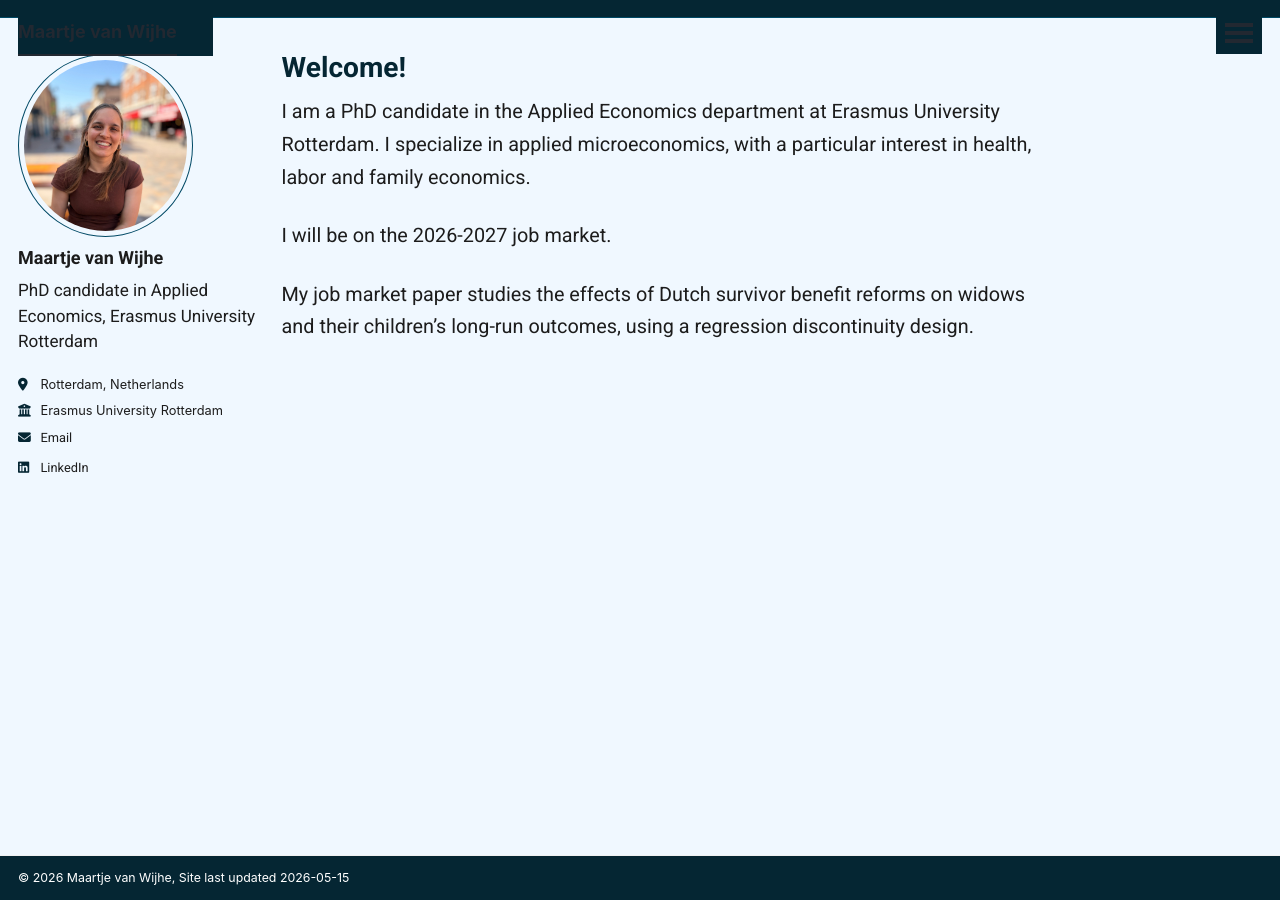
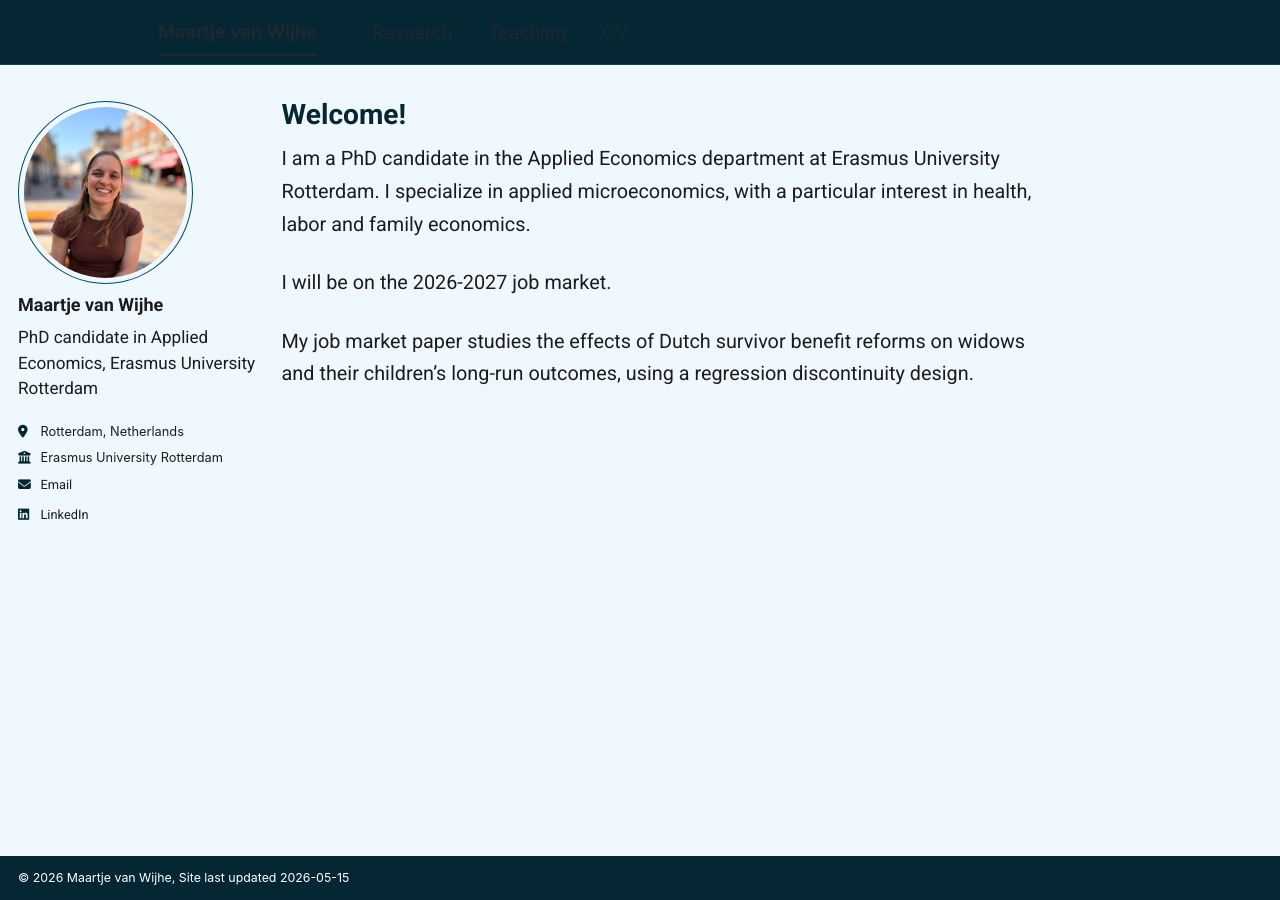
Before and after one commit to Maartjevw23/mywebsite, a Jekyll site: the page built from _pages/about.md, in a window 1280 px wide and 900 px high. Built offline with Jekyll 4.4.1, drawn with Linux system fonts in a browser that asks for light colours; a script bundle is joined from its source files by our own code; library files that are not in the unit come from our copies.

Commit message:
Update main.scss

```diff
--- a/assets/css/main.scss
+++ b/assets/css/main.scss
@@ -235,26 +235,37 @@ h1, h2, h3, h4, .page__title {
 .sidebar .author__urls-wrapper {
   font-size: 0.95em !important; /* Iets kleiner voor de balans, maar in hetzelfde font */
 }
-/* --- Onafhankelijke uitlijning Header & Menu --- */
+/* --- Herstel Zichtbaarheid & Horizontale Lijn --- */
 
 @media (min-width: 64em) {
-  /* 1. Hou de naam 'Maartje van Wijhe' strak links in de container */
-  .masthead__menu-item--lg {
-    position: absolute !important;
-    left: 0 !important;
-    padding-left: 0 !important;
+  /* 1. Reset de container zodat alles weer zichtbaar is */
+  .masthead__inner {
+    display: flex !important;
+    align-items: center !important;
+    max-width: 1200px !important;
+    margin: 0 auto !important;
+    padding-left: 20px !important; /* Lijn je naam uit boven de foto */
   }
 
-  /* 2. Schuif de menu-items (Research, etc.) onafhankelijk naar rechts */
-  /* Ik heb het getal verlaagd van 55px naar 45px voor de perfecte lijn */
-  .greedy-nav .visible-links {
-    margin-left: 45px !important;
-    display: flex !important;
+  /* 2. Zorg dat je naam links blijft staan zonder anderen te hinderen */
+  .masthead__menu-item--lg {
+    margin-right: auto !important; /* Duwt de menu-items naar rechts */
+    padding-right: 20px !important;
   }
 
-  /* 3. Zorg dat de container de ruimte bewaart */
+  /* 3. Schuif de menu-items precies boven de hoofdtekst */
+  /* We gebruiken nu een margin-left op de hele nav-groep */
   .greedy-nav {
-    position: relative !important;
-    padding-left: 180px !important; /* Ruimte gereserveerd voor je naam */
+    display: flex !important;
+    flex-grow: 1 !important;
+  }
+
+  .greedy-nav .visible-links {
+    margin-left: 140px !important; /* Pas DIT getal aan om Research boven Welcome te krijgen */
   }
 }
+
+/* De naam linksboven niet meer laten zweven */
+.masthead__menu-item--lg {
+  position: static !important;
+}
```
